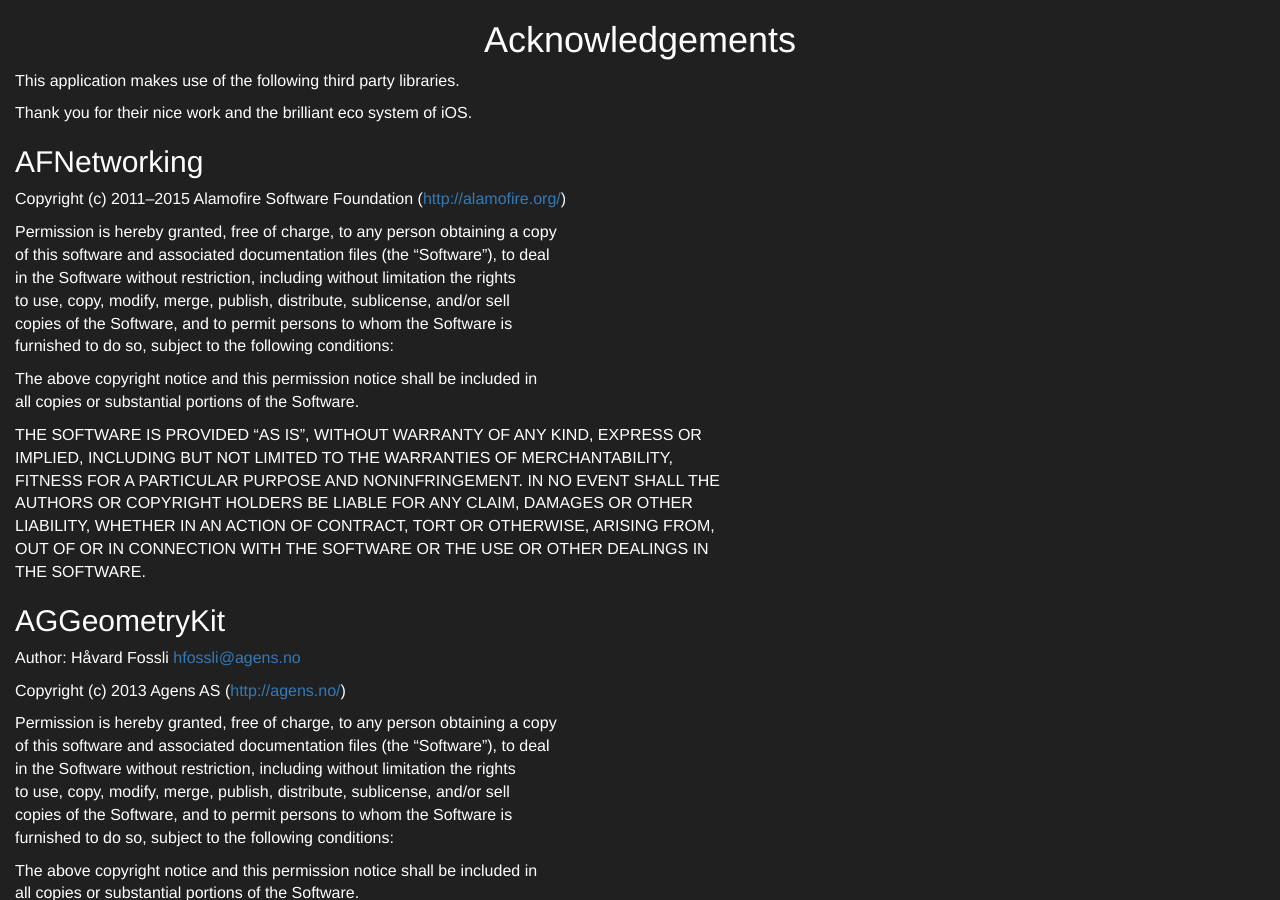
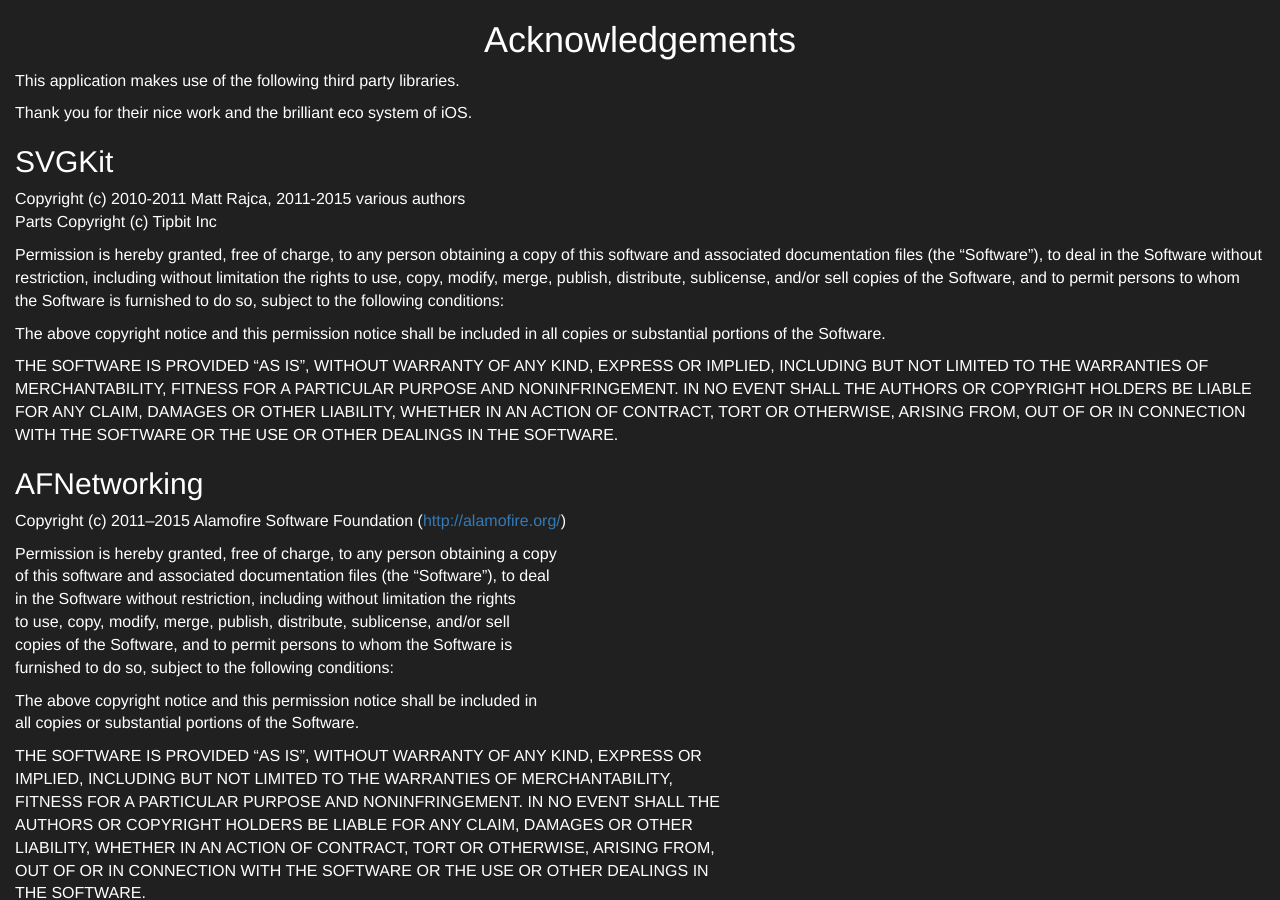
Before and after one commit to metasmile/iamelie.github.io, a Jekyll site: the page acknowledgements/index.html, which Jekyll copies as it is, in a window 1280 px wide and 900 px high. Built offline with Jekyll 4.4.1, drawn with Linux system fonts in a browser that asks for light colours; some of the changed text lies outside the part shown.

Commit message:
SVGKit is my best lib

```diff
--- a/acknowledgements/index.html
+++ b/acknowledgements/index.html
@@ -25,6 +25,18 @@
   <p>This application makes use of the following third party libraries.
 
   <p>Thank you for their nice work and the brilliant eco system of iOS.</p>
+
+  <h2 id="svgkit">SVGKit</h2>
+
+  <p>Copyright (c) 2010-2011 Matt Rajca, 2011-2015 various authors <br>
+  Parts Copyright (c) Tipbit Inc</p>
+
+  <p>Permission is hereby granted, free of charge, to any person obtaining a copy of this software and associated documentation files (the “Software”), to deal in the Software without restriction, including without limitation the rights to use, copy, modify, merge, publish, distribute, sublicense, and/or sell copies of the Software, and to permit persons to whom the Software is furnished to do so, subject to the following conditions:</p>
+
+  <p>The above copyright notice and this permission notice shall be included in all copies or substantial portions of the Software.</p>
+
+  <p>THE SOFTWARE IS PROVIDED “AS IS”, WITHOUT WARRANTY OF ANY KIND, EXPRESS OR IMPLIED, INCLUDING BUT NOT LIMITED TO THE WARRANTIES OF MERCHANTABILITY, FITNESS FOR A PARTICULAR PURPOSE AND NONINFRINGEMENT. IN NO EVENT SHALL THE AUTHORS OR COPYRIGHT HOLDERS BE LIABLE FOR ANY CLAIM, DAMAGES OR OTHER LIABILITY, WHETHER IN AN ACTION OF CONTRACT, TORT OR OTHERWISE, ARISING FROM, OUT OF OR IN CONNECTION WITH THE SOFTWARE OR THE USE OR OTHER DEALINGS IN THE SOFTWARE.</p>
+
 
   <h2 id="afnetworking">AFNetworking</h2>
 
```
Also changed, not shown: other parts of acknowledgements/index.html (+0 -15 lines).
